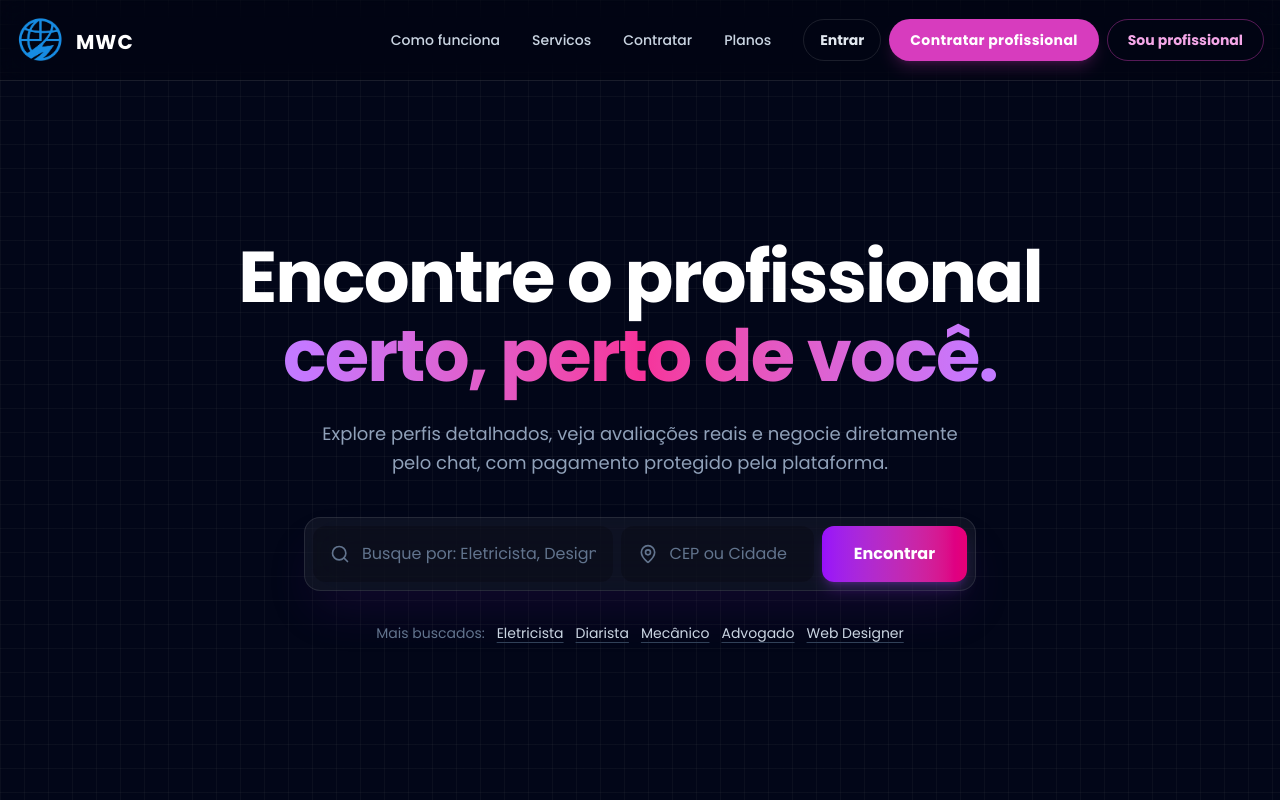
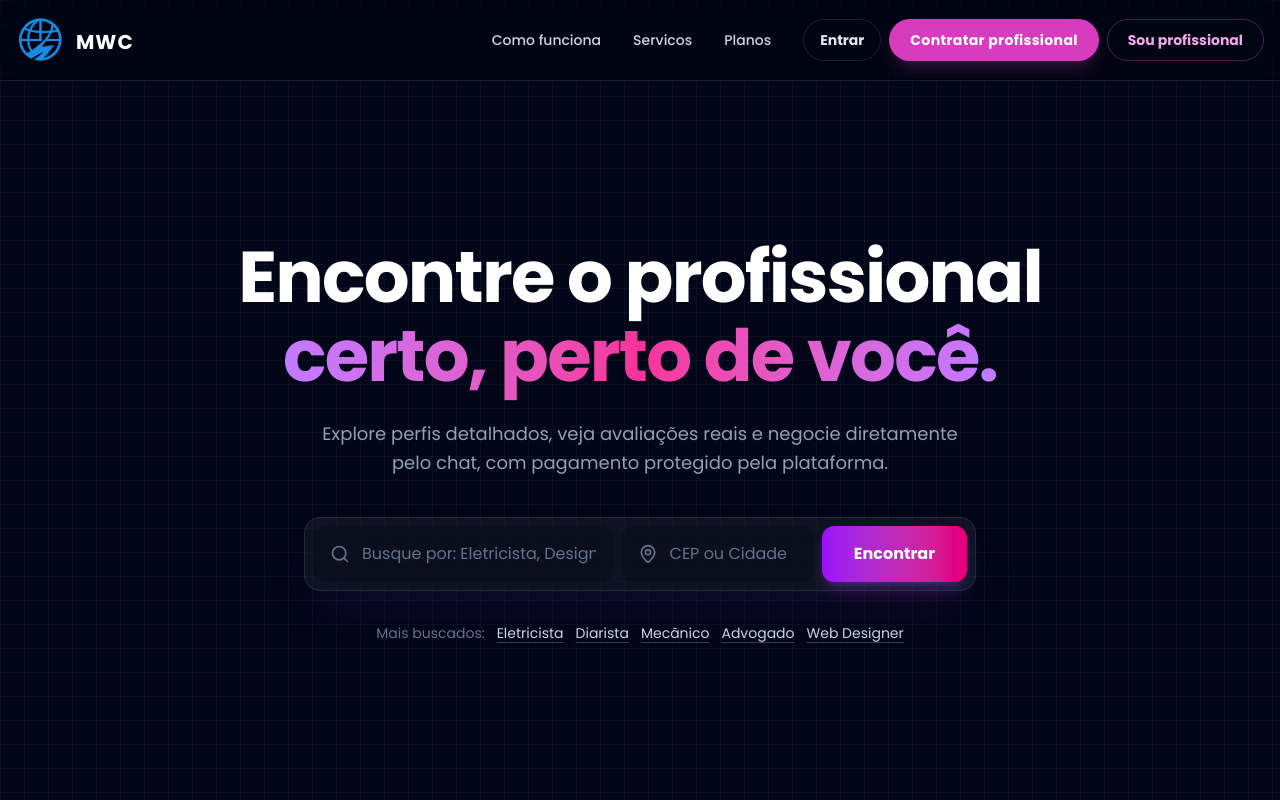
Before and after one commit to EnzoFariasCode/mwc-platform, a Next.js app: page / in a window 1280 px wide. Shown: the top 800 px of the page. Built offline with nearby package versions, Linux system fonts and the light colour scheme.

Commit message:
Remoção de link duplicado no header.

```diff
--- a/src/modules/landing/landingComponents/LandingHeader.tsx
+++ b/src/modules/landing/landingComponents/LandingHeader.tsx
@@ -52,12 +52,6 @@ const LandingHeader = () => {
               Servicos
             </button>
             <Link
-              href="/search"
-              className="cursor-pointer transition-colors hover:text-[#d73cbe]"
-            >
-              Contratar
-            </Link>
-            <Link
               href="/beWorker#planos"
               className="cursor-pointer transition-colors hover:text-[#d73cbe]"
             >
```
